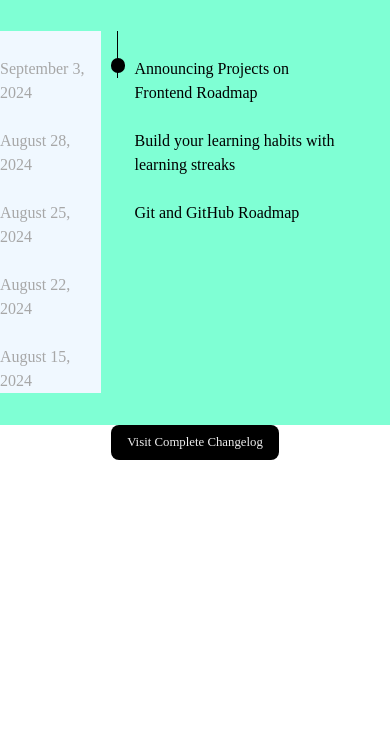
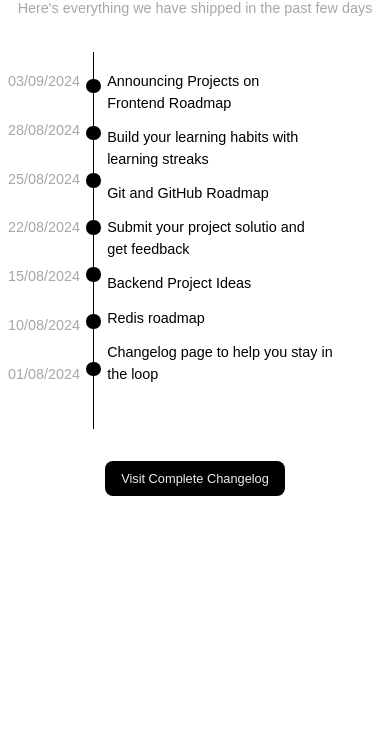
Before and after one commit to KingsleyUdegbunam/ChangeLog-Component, a plain HTML site: page index.html in a window 390 px wide. Shown: the part 93-844 px from the top of the page. Drawn offline with Linux system fonts and the light colour scheme.

Commit message:
responsive changelog component

```diff
--- a/index.html
+++ b/index.html
@@ -37,11 +37,26 @@
 
       <article class="log">
         <div class="dates">
-          <p class="date">September 3, 2024</p>
-          <p class="date">August 28, 2024</p>
-          <p class="date">August 25, 2024</p>
-          <p class="date">August 22, 2024</p>
-          <p class="date">August 15, 2024</p>
+          <p class="date desktop">September 3, 2024</p>
+          <p class="date mobile">03/09/2024</p>
+
+          <p class="date desktop">August 28, 2024</p>
+          <p class="date mobile">28/08/2024</p>
+
+          <p class="date desktop">August 25, 2024</p>
+          <p class="date mobile">25/08/2024</p>
+
+          <p class="date desktop">August 22, 2024</p>
+          <p class="date mobile">22/08/2024</p>
+
+          <p class="date desktop">August 15, 2024</p>
+          <p class="date mobile">15/08/2024</p>
+
+          <p class="date desktop">August 10, 2024</p>
+          <p class="date mobile">10/08/2024</p>
+
+          <p class="date desktop">August 1, 2024</p>
+          <p class="date mobile">01/08/2024</p>
         </div>
 
         <div class="visual-path">
@@ -49,7 +64,33 @@
             <div class="circle"></div>
           </div>
 
+          <div class="vertical">
+            <div class="circle"></div>
+          </div>
 
+          <div class="vertical">
+            <div class="circle"></div>
+          </div>
+
+          <div class="vertical">
+            <div class="circle"></div>
+          </div>
+
+          <div class="vertical">
+            <div class="circle"></div>
+          </div>
+
+          <div class="vertical">
+            <div class="circle"></div>
+          </div>
+
+          <div class="vertical">
+            <div class="circle"></div>
+          </div>
+
+          <div class="vertical end">
+            <!-- <div class="circle"></div> -->
+          </div>
         </div>
 
         <div class="changes">
@@ -64,10 +105,26 @@
           <p class="change">
             Git and GitHub Roadmap
           </p>
+
+          <p class="change">
+            Submit your project solutio and get feedback
+          </p>
+
+          <p class="change">
+            Backend Project Ideas
+          </p>
+
+          <p class="change">
+            Redis roadmap
+          </p>
+
+          <p class="change">
+            Changelog page to help you stay in the loop
+          </p>
         </div>
       </article>
     </section>
-    <div class="complete-log-btn">Visit Complete Changelog</div>
+    <p class="complete-log-btn btn">Visit Complete Changelog</p>
 
 
   </main>
--- a/style.css
+++ b/style.css
@@ -1,5 +1,14 @@
 :root {
   --DATE-CLR: rgb(167, 167, 167);
+}
+body {
+  padding: 1rem 0.5rem;
+}
+
+p,
+h1,
+button {
+  font-family: sans-serif;
 }
 
 .header-wrapper {
@@ -9,7 +18,6 @@
 
 .logs {
   padding-block: 2rem;
-  background-color: aquamarine;
 }
 
 .log {
@@ -27,13 +35,7 @@
   align-items: end;
   gap: 1.5rem;
 
-  background-color: aliceblue;
-
-  padding-top: 1.6rem;
-}
-
-.visual-path {
-  background-color: aliceblue;
+  padding-top: 1.2rem;
 }
 
 .vertical {
@@ -65,7 +67,7 @@
   align-items: flex-start;
 
   gap: 1.5rem;
-  padding-top: 1.6rem;
+  padding-top: 1.2rem;
 }
 
 .date,
@@ -73,7 +75,11 @@
   color: var(--DATE-CLR);
 }
 
-.complete-log-btn {
+.mobile {
+  display: none;
+}
+
+.btn {
   background-color: black;
   color: rgb(237, 237, 237);
 
@@ -82,6 +88,49 @@
   padding: 0.5rem 1rem;
 
   font-size: 0.8rem;
+  border-radius: 0.5rem;
 
-  border-radius: 0.5rem;
+  cursor: pointer;
 }
+
+.btn:active {
+  background-color: rgb(55, 55, 55);
+}
+
+@media screen and (max-width: 32.5rem) {
+  .desktop {
+    display: none;
+  }
+
+  .mobile {
+    display: block;
+  }
+}
+
+@media screen and (max-width: 28.75rem) {
+  h1 {
+    font-size: 1.8rem;
+  }
+  .desc {
+    font-size: 0.9rem;
+  }
+  .log {
+    gap: 0.8rem;
+  }
+
+  .change,
+  .mobile {
+    font-size: 0.9rem;
+  }
+
+  .changes,
+  .dates {
+    gap: 1.7rem;
+  }
+}
+
+@media screen and (max-width: 395px) {
+  .changes {
+    gap: 0.8rem;
+  }
+}
```
Also changed, not shown: README.html (added, +146 -0 lines), 1 other file.
